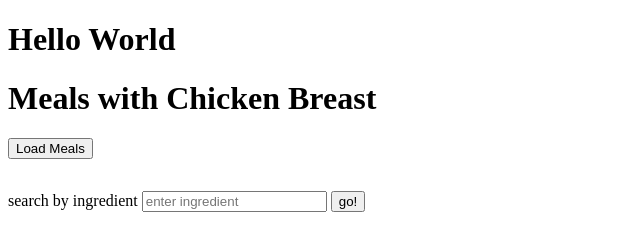
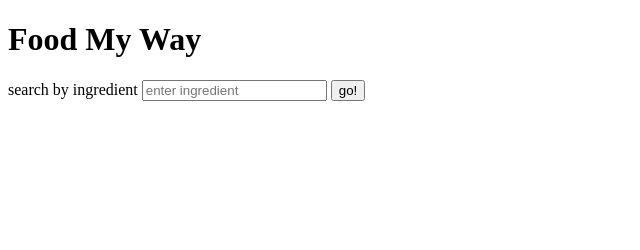
Before and after one commit to fac-32/Pro0930-Food-My-Way, a website: page public/index.html in a window 1280 px wide. Shown: the whole page, without its empty margins (0-640 px from the left). Drawn offline with Linux system fonts and the light colour scheme.

Commit message:
fix: remove redundant button from index.html

```diff
--- a/public/index.html
+++ b/public/index.html
@@ -10,15 +10,14 @@
     <body>
         <script src="app.js"></script>
 
-        <h1>Hello World</h1>
-        <h1>Meals with Chicken Breast</h1>
-        <button id="loadMeals">Load Meals</button>
-        <ul id="mealsContainer" class="meals-grid"></ul>
+        <h1>Food My Way</h1>
 
         <form id="ingredient-form">
             <label for="ingredient">search by ingredient</label>
             <input type="text" id="ingredient-input" name="ingredient" placeholder="enter ingredient" required>
             <button type="submit">go!</button>
         </form>
+
+        <ul id="mealsContainer" class="meals-grid"></ul>
     </body>
 </html>
```
